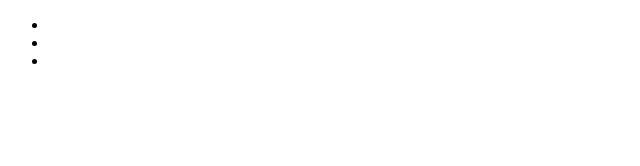
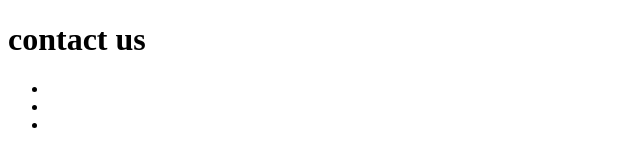
Before and after one commit to Rolex-oduor/TechCon_HTML, a plain HTML site: page techcon_website/contact.html in a window 1280 px wide. Shown: the whole page, without its empty margins (0-640 px from the left). Drawn offline with Linux system fonts and the light colour scheme.

Commit message:
update contact.html

```diff
--- a/techcon_website/contact.html
+++ b/techcon_website/contact.html
@@ -8,6 +8,7 @@
   <body>
     <!-- header -->
     <header>
+        <h1>contact us</h1>
       <nav>
         <ul>
           <li><a href="about.html"></a></li>
```
